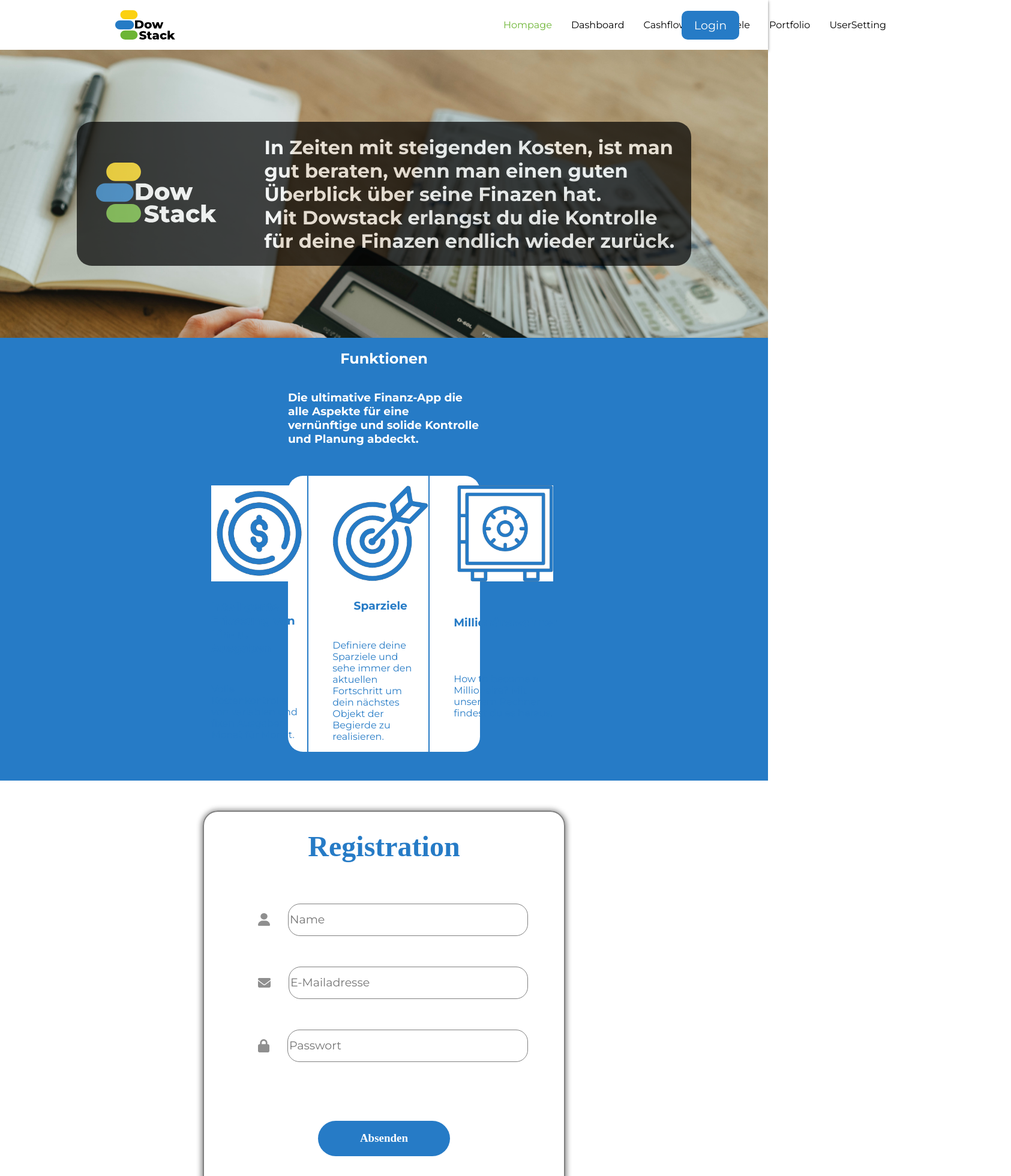
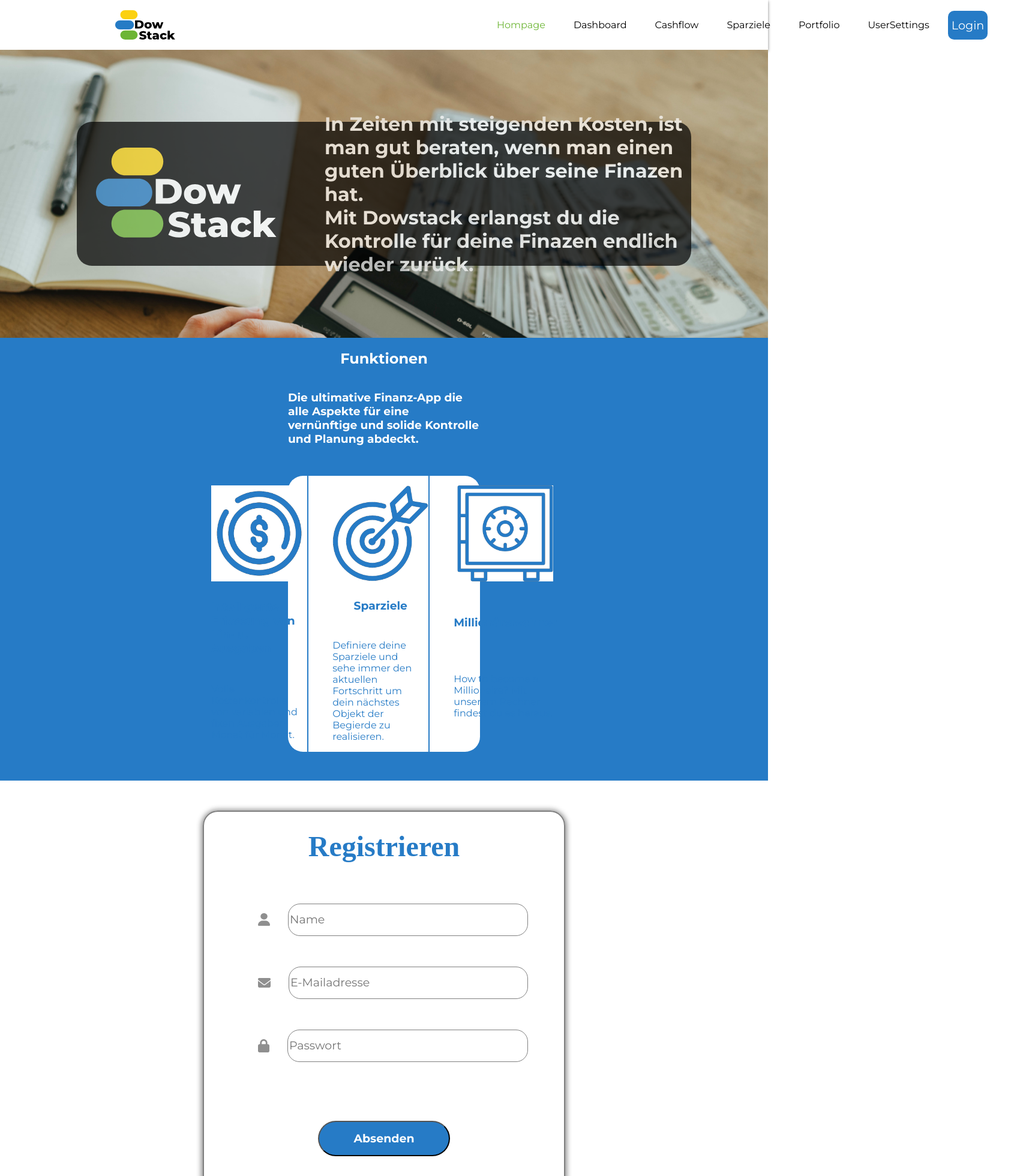
Before and after one commit to RickWebdev90/frontend-dowstack, a React (Vite) app: page / in a window 1280 px wide. Shown: the top 1960 px of the page at 60% size, 1685 px wide, since content can reach past the window. Built offline with nearby package versions, Linux system fonts and the light colour scheme.

Commit message:
registration post

```diff
--- a/src/App.css
+++ b/src/App.css
@@ -30,12 +30,11 @@ ul {
 .nav-footer-links {
     list-style: none;
     display: flex;
-    padding-right: 12rem;
-
+    padding-right: 2rem;
+    justify-content: flex-end;
 }
 
 .nav-footer-item {
-    display: inline-block;
     padding: 1rem 1rem;
 }
 
@@ -46,28 +45,23 @@ ul {
 
 .header-navbar {
     box-shadow: 0px 2px 5px grey;
-    width: 100%;
     display: flex;
     justify-content: space-between;
     align-items: center;
-    margin: auto;
     background-color: white;
     font-family: "Montserrat", sans-serif;
 }
 
 .header-navbar button{
-    position: absolute;
     border-radius: 10px;
     height: 3rem;
     width: 6rem;
-    position: relative;
-    margin-left: -65rem;
-    margin-right: 3rem;
     font-size: 1.2rem;
     background: #267bc6;
     color: white;
     border: none;
     font-family: "Montserrat", sans-serif;
+    margin-right: 2rem;
 }
 
 a:link, a:visited{
@@ -78,19 +72,16 @@ a:link, a:visited{
 .nav-header-links {
     list-style: none;
     display: flex;
-    padding-right: 12rem;
+    justify-content: flex-end;
+    margin-left: 30rem;
 }
 
 .nav-header-item {
-    display: inline-block;
     padding: 1rem 1rem;
+    margin-right: 15px;
 }
 
 .headerLogo {
     max-width: 100px;
     padding-left: 12rem;
 }
-
-.login-button{
-    border-radius: 20px;
-}
--- a/src/App/components/Header/Header.jsx
+++ b/src/App/components/Header/Header.jsx
@@ -1,9 +1,24 @@
 import React from 'react'
-import Navigation from './components/Navigation'
+import UserNavigation from './components/Navigation'
+import { NavLink, Link } from 'react-router-dom'
+import headerLogo from "../../assets/logo/DowStack_Logo_Color.svg"
+import { UserContext } from '../../layouts/MainLayout'
+import { useContext } from 'react'
 
 export default function Header() {
 
+  const {user}=useContext(UserContext)
+
   return <header>
-      <Navigation />
+         <nav className="header-navbar">
+            <img src={headerLogo} alt="logo" className="headerLogo"/>
+            <ul className="nav-header-links">
+            <NavLink to="/" style={({isActive})=>({color: isActive ? "#6EB636" : "black"})}>
+                <li className="nav-header-item">Hompage</li>
+                </NavLink>
+            {user === "authenticated" ?<UserNavigation />: null}
+            </ul>
+            <button><Link to="/login">Login</Link></button>
+            </nav>
   </header>
 }
--- a/src/App/components/Header/components/Navigation.jsx
+++ b/src/App/components/Header/components/Navigation.jsx
@@ -1,14 +1,9 @@
 import { NavLink, Link } from "react-router-dom"
-import headerLogo from "../../../assets/logo/DowStack_Logo_Color.svg"
 
-export default function Navigation(){
+
+export default function UserNavigation(){
     return (
-        <nav className="header-navbar">
-            <img src={headerLogo} alt="logo" className="headerLogo"/>
-        <ul className="nav-header-links">
-            <NavLink to="/" style={({isActive})=>({color: isActive ? "#6EB636" : "black"})}>
-                <li className="nav-header-item">Hompage</li>
-                </NavLink>
+            <>
             <NavLink to="/dashboard" style={({isActive})=>({color: isActive ? "#6EB636" : "black"})}>
                 <li className="nav-header-item">Dashboard</li>
             </NavLink>
@@ -22,10 +17,8 @@ export default function Navigation(){
                 <li className="nav-header-item">Portfolio</li>
             </NavLink>
             <NavLink to="/usersettings" style={({isActive})=>({color: isActive ? "#6EB636" : "black"})}>
-                <li className="nav-header-item">UserSetting</li>
+                <li className="nav-header-item">UserSettings</li>
             </NavLink>
-        </ul>
-    <button><Link to="/login">Login</Link></button>
-    </nav>
-    )
+            </>
+     )
 }
--- a/src/App/components/Router/MainRouter.jsx
+++ b/src/App/components/Router/MainRouter.jsx
@@ -11,19 +11,22 @@ import Registration from '../../../Landingpage/Registration/Registration'
 import Usersettings from '../User/usersettings'
 import NotFoundPage from '../NotFoundPage'
 import PopupDelete from '../User/popupDelete'
+import ProtectedRoutes from './ProtectedRoutes'
 
 export const router = createBrowserRouter(
   createRoutesFromElements(
       <Route path="/" element={<MainLayout/>}>
         <Route index element={<Homepage/>}/>
-        <Route path="dashboard" element={<Dashboard/>}/>
-        <Route path="cashflow" element={<Cashflow/>}/>
-        <Route path="portfolio" element={<Portfolio/>}/>
-        <Route path="savinggoals" element={<Savinggoals/>}/>
         <Route path="login" element={<Loginpage/>}/>
         <Route path="registration" element={<Registration/>}/>
-        <Route path="usersettings" element={<Usersettings/>}/>
-        <Route path="usersettings/delete" element={<PopupDelete />}/>
+        <Route element={<ProtectedRoutes user={"authenticated"}/>}>
+            <Route path="dashboard" element={<Dashboard/>}/>
+            <Route path="cashflow" element={<Cashflow/>}/>
+            <Route path="portfolio" element={<Portfolio/>}/>
+            <Route path="savinggoals" element={<Savinggoals/>}/>
+            <Route path="usersettings" element={<Usersettings/>}/>
+            <Route path="usersettings/delete" element={<PopupDelete />}/>
+        </Route>
         <Route path="*" element={<NotFoundPage/>}/>
       </Route>
   )
--- /dev/null
+++ b/src/App/components/Router/ProtectedRoutes.jsx
@@ -0,0 +1,13 @@
+import React, { useContext } from 'react'
+import { Navigate, Outlet } from 'react-router-dom'
+import { UserContext } from '../../layouts/MainLayout'
+
+export default function ProtectedRoutes() {
+
+    const {user} = useContext(UserContext)
+
+    if(user != "authenticated"){
+        return <Navigate to="/login"/>
+    }
+  return <Outlet/>
+}
--- a/src/App/layouts/MainLayout.jsx
+++ b/src/App/layouts/MainLayout.jsx
@@ -1,15 +1,23 @@
 import Footer from "../components/Footer/Footer"
 import Header from "../components/Header/Header"
 import { Outlet } from "react-router-dom"
+import { createContext, useState } from "react"
+
+export const UserContext = createContext(null);
 
 export default function MainLayout() {
+
+  const [user, setUser]=useState("authenticated")
+
   return (
     <>
+        <UserContext.Provider value={{user, setUser}}>
         <Header />
         <main>
             <Outlet/>
         </main>
         <Footer />
+        </UserContext.Provider>
     </>
   )
 }
--- a/src/Landingpage/Registration/registration.jsx
+++ b/src/Landingpage/Registration/registration.jsx
@@ -1,4 +1,4 @@
-import React, { useState } from 'react'
+import React, { useRef } from 'react'
 import user_icon from "../../../src/app/assets/login/person.png"
 import email_icon from "../../../src/app/assets/login/email.png"
 import password_icon from "../../../src/app/assets/login/password.png"
@@ -6,30 +6,61 @@ import "./registration.css"
 
 export default function Registration() {
 
-  const [action, setAction] = useState("Registration");
+  const usernameRef = useRef()
+  const emailRef = useRef()
+  const passwordRef = useRef()
+
+  async function handleRegister(e) {
+      e.preventDefault()
+
+      const newUser = {
+        username: usernameRef.current.value,
+        email: emailRef.current.value,
+        password: passwordRef.current.value,
+        balance: 0
+      }
+
+      const config ={
+          method: "POST",
+          headers:{
+            "Content-Type": "application/json"
+          },
+          body:JSON.stringify(newUser)
+
+      }
+      try{
+        const data = await fetch("https://dowstack.onrender.com/register", config)
+        console.log("data submitted", data)
+
+      }catch(err){
+
+        console.log("registration failed", err)
+
+      }
+  }
 
   return (
     <div className='container'>
       <div className="header">
-        <div className="text">{action}</div>
+        <div className="text">Registrieren</div>
       </div>
-      <div className="inputs">
-        {action==="Login"?<div></div>:<div className="input">
+      <form onSubmit={handleRegister} className="inputs">
+        <div className="input">
           <img src={user_icon} alt="" />
-          <input type="text" placeholder='Name'/>
-        </div>}
+          <input type="text" placeholder='Name' name="username" ref={usernameRef}/>
+        </div>
         <div className="input">
           <img src={email_icon} alt="" />
-          <input type="email" placeholder='E-Mailadresse' />
+          <input type="email" placeholder='E-Mailadresse' name="email" ref={emailRef} />
         </div>
         <div className="input">
           <img src={password_icon} alt="" />
-          <input type="password" placeholder='Passwort'/>
+          <input type="password" placeholder='Passwort' name="password" ref={passwordRef}/>
         </div>
         <div className="submit-container">
-          <div className={action==="Login"?"submit gray":"submit"} onClick={()=>{setAction("Registration")}}>Absenden</div>
+          <button type='submit'className='submit'>Absenden</button>
         </div>
-      </div>
+      </form>
     </div>
   )
 }
--- a/src/Landingpage/landingpage.css
+++ b/src/Landingpage/landingpage.css
@@ -113,7 +113,7 @@
  }
 
  .title-logo img{
-    height: 100px;
+    height: 150px;
     margin-left: 2rem;
     margin-right: 5rem;
  }
```
Also changed, not shown: src/index.css (deleted).
